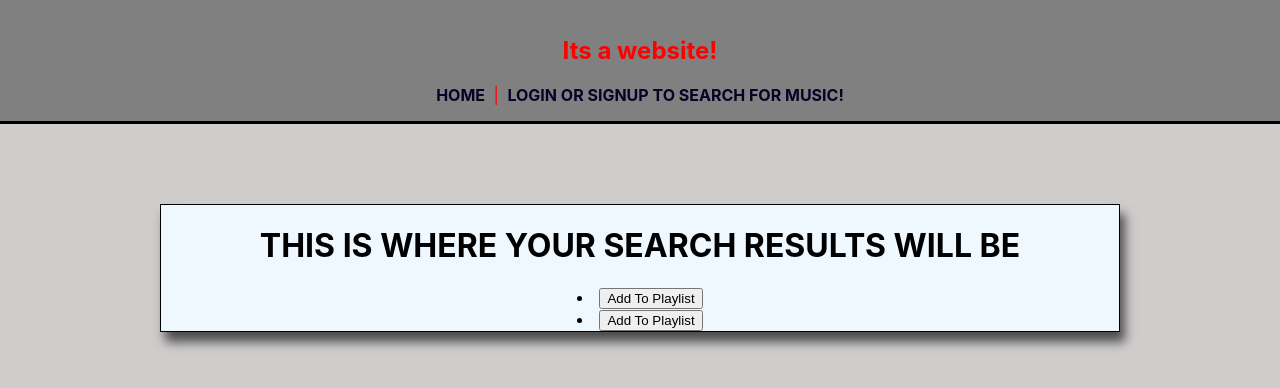
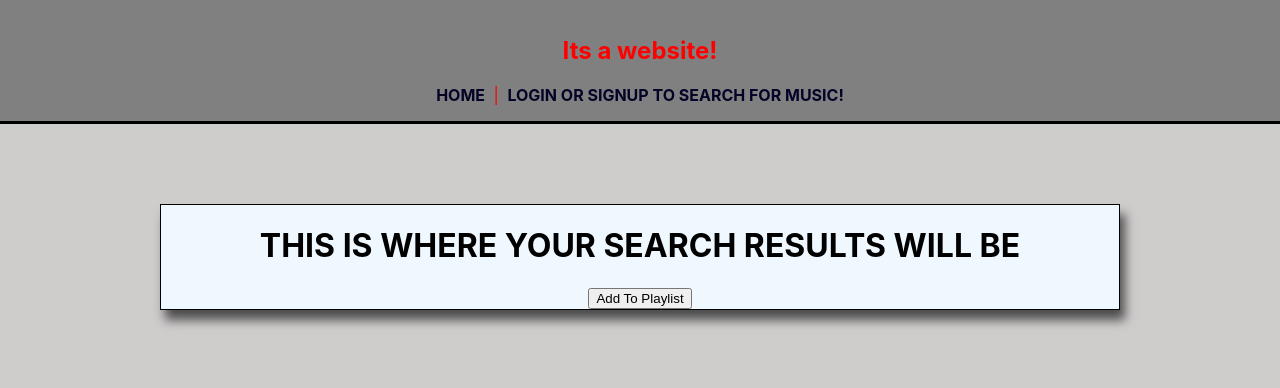
Before and after one commit to huiylu/P3-client-1, a React (Create React App) app: page /searchresults in a window 1280 px wide. Shown: the top 388 px of the page. Built offline with nearby package versions, Linux system fonts and the light colour scheme.

Commit message:
fixed styling errors

```diff
--- a/src/components/pages/SearchResults.js
+++ b/src/components/pages/SearchResults.js
@@ -9,6 +9,7 @@ const SearchResults = (props) => {
         songList = props.content.map((song, i) => (
             <li key={i} className="song-card">
                 <h4>{song.name}</h4>
+                <button>Add to Playlist</button>
             </li>
         ))
     } else {
@@ -24,7 +25,7 @@ const SearchResults = (props) => {
                 {/* <PlaylistCard songList={songList} /> */}
                 <SongSearch songList={songList} />
             </div>
-            <SongSearch songList={songList} />
+            {/* <SongSearch songList={songList} /> */}
         </div>
     );
 }
--- a/src/index.css
+++ b/src/index.css
@@ -101,3 +101,7 @@ code {
   margin-top: 3vh;
   margin-bottom: 5vh;
 }
+
+li {
+  list-style: none;
+}
```
